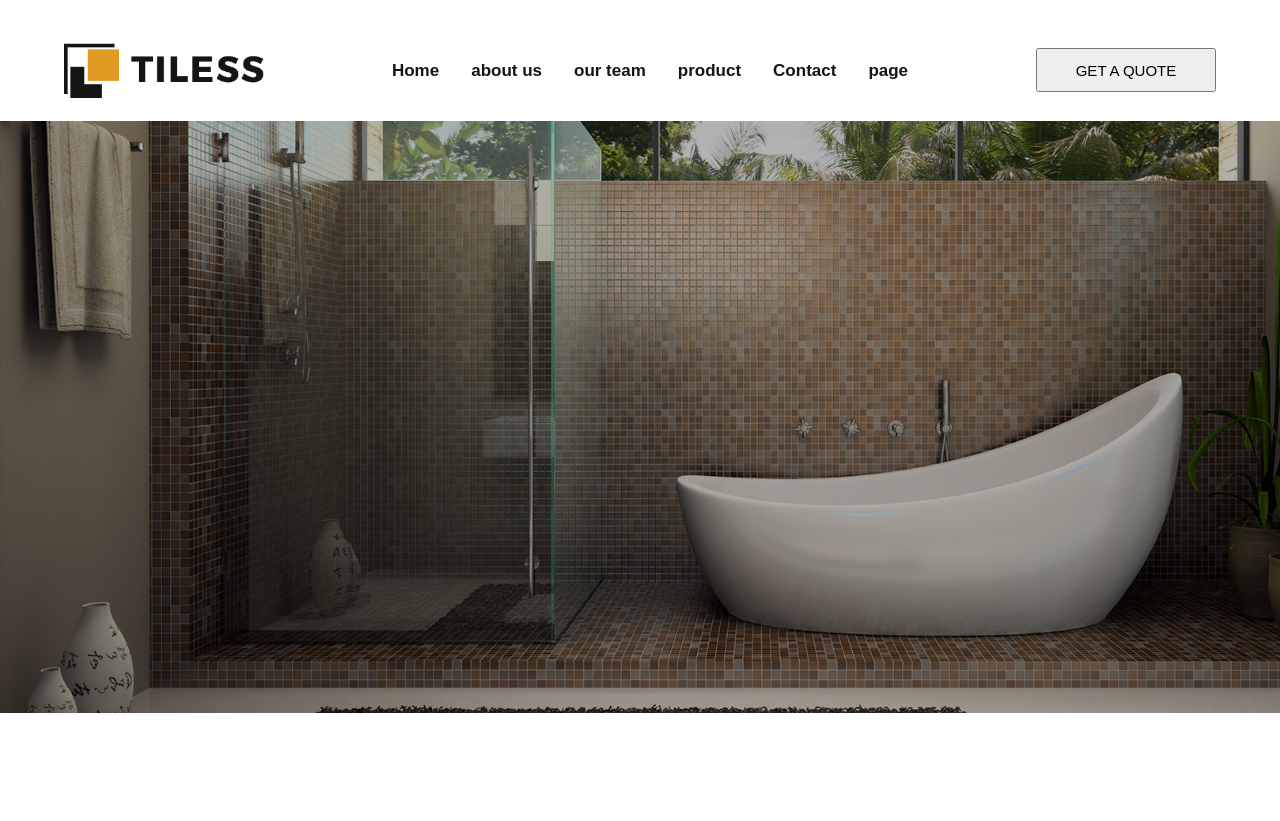
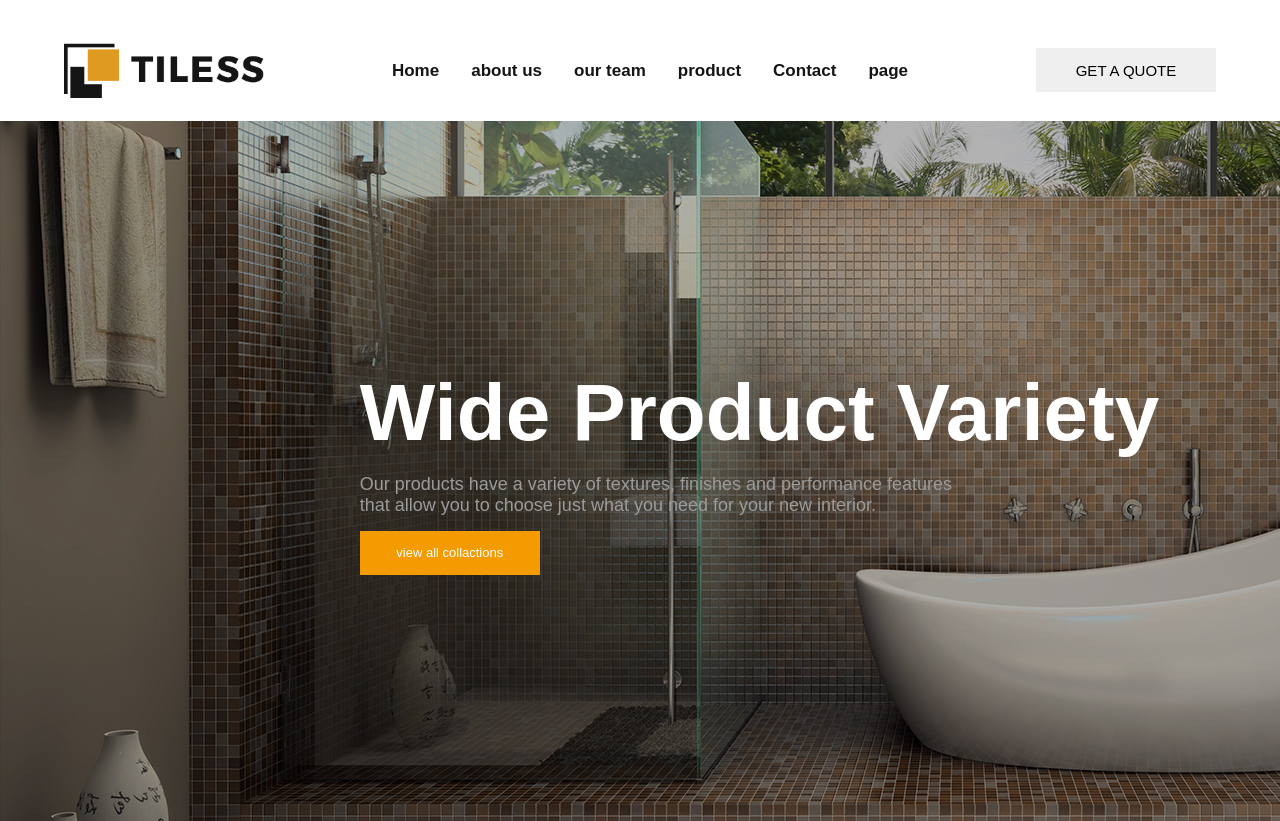
Before and after one commit to abdullah-provi/Tiless, a plain HTML site: page index.html in a window 1280 px wide. Shown: the top 821 px of the page. Before the commit the page ends 800 px from the top, so only its background shows below. Drawn offline with Linux system fonts and the light colour scheme.

Commit message:
first commit

```diff
--- a/index.html
+++ b/index.html
@@ -33,8 +33,19 @@
 <!-- ------container------ -->
 
 <div class="container">
-    <img src="mainpic.jpg" alt="">
+
+
+    <div class="child-1">
+        <h1>Wide Product Variety</h1>
+        <p>Our products have a variety of textures, finishes and performance features <br> that allow you to choose just what you need for your new interior.</p>
+        <button>view all collactions</button>
+
+    </div>
+
+
+
 </div>
+
 
 </body>
 </html>
--- a/style.css
+++ b/style.css
@@ -11,7 +11,7 @@ nav{
     line-height: 75px;
     margin-top: 20px;
     padding: 1% 5%;
-    background-color: white;
+    background-color:white;
 
 
 }
@@ -40,20 +40,72 @@ nav ul li a{
     padding: 0px 16px;
     display: block;
 
+}
+
+nav ul li a:hover{
+   color: #f39b00;
 
 }
+
 button{
     width: 180px;
     height: 44px;
-
+    border: none;
     font-size: 15px;
     font-family: Arial, Helvetica, sans-serif;
 
 
 }
 
+button:hover{
+    background-color: #f39b00;
+    color: white;
+}
+
 /* ------container------- */
 
-.container img{
-    width: 1519px;
+.container {
+  width: 1519px;
+  height: 700px;
+  background-repeat: no-repeat;
+  background-image: url(mainpic.jpg);
+  display: flex;
+  justify-content: center;
+  align-items: center;
+  color: white;
+
+
+
+
 }
+h1{
+    font-size: 80px;
+    font-family: Arial, Helvetica, sans-serif;
+
+}
+
+p{
+    font-family: Arial, Helvetica, sans-serif;
+    display: block;
+    font-size: 18px;
+    color: #9b9b9b;
+
+   }
+   .container .child-1{
+
+     display: flex;
+     flex-direction: column;
+     gap: 15px;
+
+
+}
+.container button{
+    background-color:#f39b00;
+    font-size: 13px;
+    color: white;
+    border: none;
+    font-family: Arial, Helvetica, sans-serif;
+}
+.container button:hover{
+    background-color: #343a40;
+}
```
